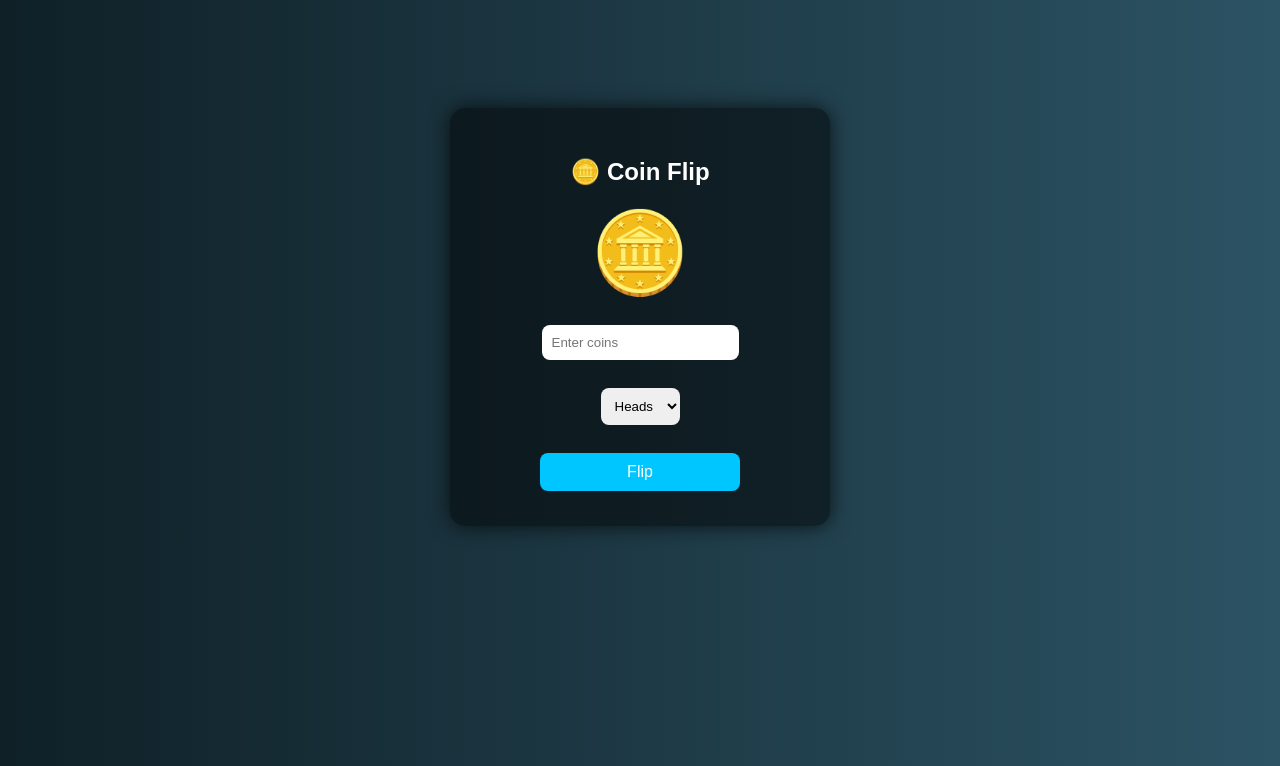
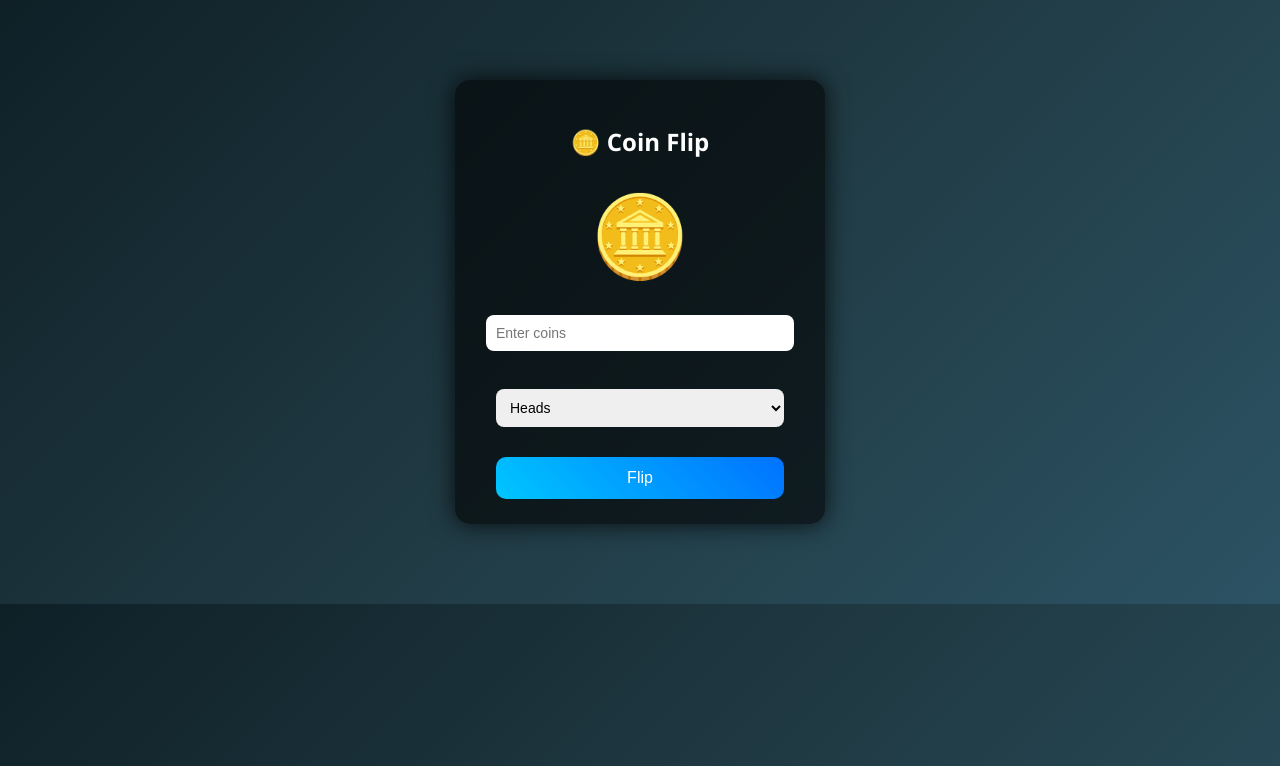
Before and after one commit to kapilayya45-cmd/flip-coin, a Python web app: template templates/bet.html in a window 1280 px wide. Shown: the top 766 px of the page. Run offline with Jinja, Linux system fonts and the light colour scheme; the template is opened without the code that fills it, so the values that code supplies are empty.

Commit message:
Update style.css

```diff
--- a/static/style.css
+++ b/static/style.css
@@ -1,69 +1,101 @@
+/* 🌌 Background */
 body {
-    font-family: Arial;
-    background: linear-gradient(to right, #0f2027, #203a43, #2c5364);
+    margin: 0;
+    padding: 0;
+    font-family: 'Segoe UI', sans-serif;
+    background: linear-gradient(135deg, #0f2027, #203a43, #2c5364);
     color: white;
     text-align: center;
 }
 
+/* 📦 Container Card */
 .container {
     width: 320px;
-    margin: auto;
-    margin-top: 120px;
-    padding: 30px;
-    background: rgba(0,0,0,0.6);
+    margin: 80px auto;
+    padding: 25px;
+    background: rgba(0, 0, 0, 0.6);
     border-radius: 15px;
-    box-shadow: 0 0 20px rgba(0,0,0,0.7);
+    box-shadow: 0 0 25px rgba(0, 0, 0, 0.8);
 }
 
-h1 {
-    font-size: 28px;
+/* 🏷️ Headings */
+h1, h2, h3 {
+    margin-bottom: 15px;
 }
 
-.tagline {
-    margin-bottom: 20px;
-    color: #ccc;
+/* 📝 Inputs */
+input, select {
+    width: 90%;
+    padding: 10px;
+    border-radius: 8px;
+    border: none;
+    margin: 8px 0;
+    font-size: 14px;
 }
 
+/* 🔘 Buttons */
 button {
-    width: 200px;
+    width: 90%;
     padding: 12px;
     border-radius: 10px;
     border: none;
-    background: #00c6ff;
+    background: linear-gradient(45deg, #00c6ff, #0072ff);
     color: white;
     font-size: 16px;
     cursor: pointer;
     transition: 0.3s;
 }
 
+/* ✨ Button Hover */
 button:hover {
-    background: #0072ff;
-    transform: scale(1.1);
-}
-body {
-    background: linear-gradient(to right, #0f2027, #2c5364);
-    font-family: Arial;
-    color: white;
-    text-align: center;
+    transform: scale(1.05);
+    background: linear-gradient(45deg, #0072ff, #00c6ff);
 }
 
-.container {
-    margin-top: 100px;
-    background: rgba(0,0,0,0.5);
-    padding: 30px;
-    border-radius: 15px;
-    display: inline-block;
+/* 🔗 Links */
+a {
+    color: #00c6ff;
+    text-decoration: none;
 }
 
-input, select, button {
-    padding: 10px;
-    border-radius: 8px;
-    border: none;
-    margin: 5px;
+/* 📊 Table (Leaderboard/Admin) */
+table {
+    width: 100%;
+    margin-top: 15px;
+    border-collapse: collapse;
 }
 
-button {
-    background: #00c6ff;
-    color: white;
-    cursor: pointer;
+td {
+    padding: 10px;
+    border-bottom: 1px solid #444;
 }
+
+/* 🪙 Coin Animation */
+.coin {
+    font-size: 80px;
+    margin: 20px;
+    transition: transform 1s;
+}
+
+.spin {
+    transform: rotateY(720deg);
+}
+
+/* 🎉 Win / Lose Colors */
+.win {
+    color: #00ff88;
+    font-weight: bold;
+}
+
+.lose {
+    color: #ff4d4d;
+    font-weight: bold;
+}
+
+/* 📱 Mobile Friendly */
+@media (max-width: 400px) {
+    .container {
+        width: 90%;
+        margin-top: 50px;
+    }
+}
```
